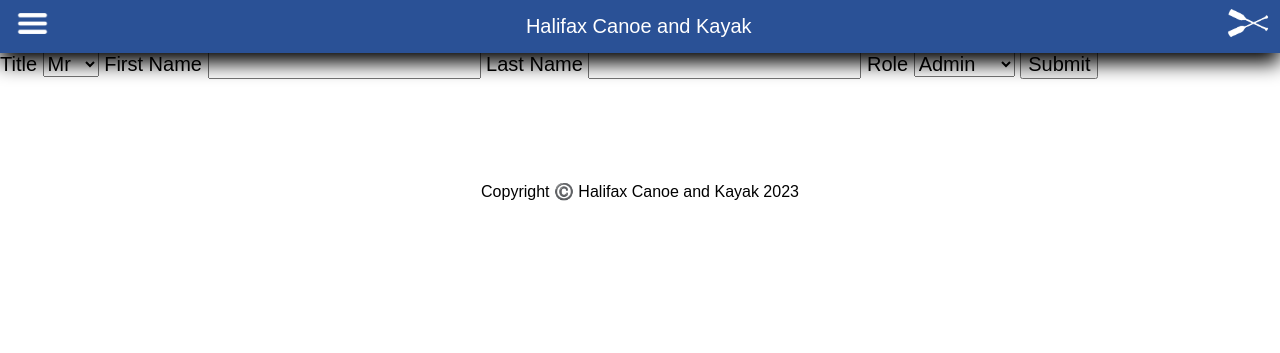
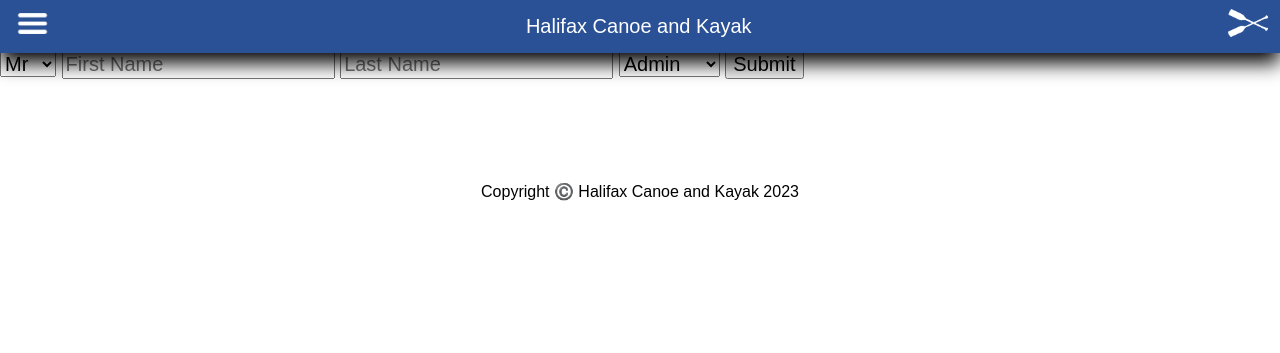
Before and after one commit to victorialange/ProjectTwoSfh, a PHP site: page /project2home.php in a window 1280 px wide. Shown: the top 353 px of the page. Run offline with PHP 8.4, Linux system fonts and the light colour scheme.

Commit message:
Give labels sr-only class to hide from page but still be accessible

```diff
--- a/project2home.php
+++ b/project2home.php
@@ -19,7 +19,8 @@
   <!-- send values of form to problem.php -->
   <form action="problem.php" method="post">
     <!-- 1st field: dropdown menu for title -->
-    <label for="title">Title</label>
+        <!-- label only visible to screen readers for accessibility -->
+        <label for="title" class="sr-only">Title</label>
     <select name="title" id="title" required>
       <option value="mr">Mr</option>
       <option value="ms">Ms</option>
@@ -27,15 +28,18 @@
     </select>
 
     <!-- 2nd field: input bar for first name -->
-    <label for="fName">First Name</label>
-    <input type="text" name="fName" id="fName" required>
+        <!-- label only visible to screen readers for accessibility -->
+        <label for="fName" class="sr-only">First Name</label>
+        <input type="text" name="fName" id="fName" placeholder="First Name" required>
 
     <!-- 3rd field: input bar for last name -->
-    <label for="lName">Last Name</label>
-    <input type="text" name="lName" id="lName" required>
+        <!-- label only visible to screen readers for accessibility -->
+        <label for="lName" class="sr-only">Last Name</label>
+        <input type="text" name="lName" id="lName" placeholder="Last Name" required>
 
     <!-- 4th field: dropdwon menu for role -->
-    <label for="role">Role</label>
+        <!-- label only visible to screen readers for accessibility -->
+        <label for="role" class="sr-only">Role</label>
     <select name="role" id="role" required>
       <option value="Admin">Admin</option>
       <option value="Manager">Manager</option>
```
